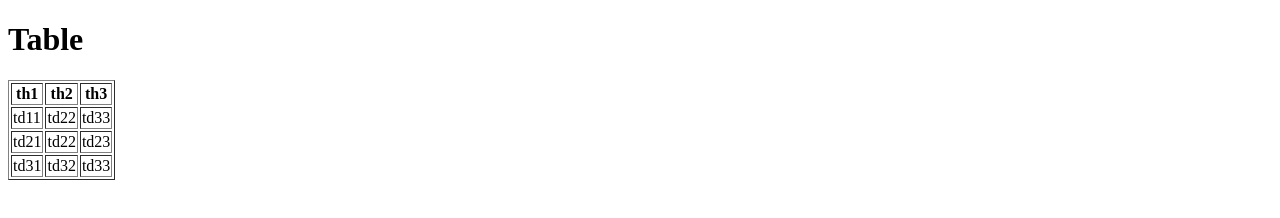
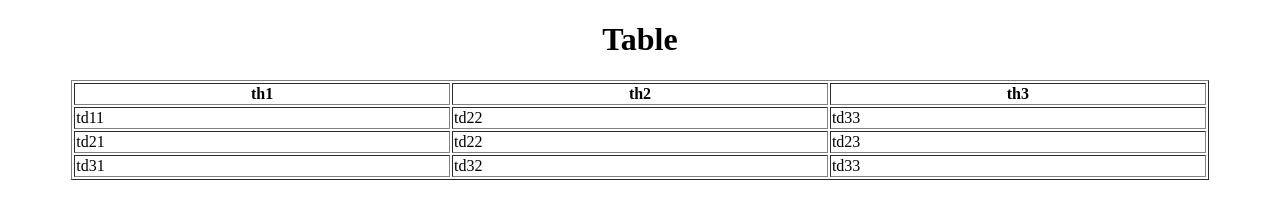
Before and after one commit to hori7/CSS, a plain HTML site: page table.html in a window 1280 px wide. Drawn offline with Linux system fonts and the light colour scheme.

Commit message:
ADD: table style

```diff
--- a/style.css
+++ b/style.css
@@ -1,3 +1,9 @@
 h1{
   text-align: center;
 }
+
+table{
+  margin-left: auto;
+  margin-right: auto;
+  width: 90%;
+}
--- a/table.html
+++ b/table.html
@@ -4,6 +4,7 @@
   <meta charset="UTF-8">
   <meta name="viewport" content="width=device-width, initial-scale=1.0">
   <title>Table</title>
+  <link rel="stylesheet" href="style.css"/>
 </head>
 <body>
   <h1>Table</h1>
```
